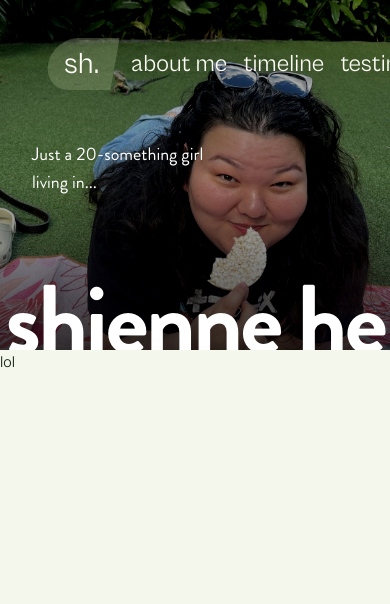
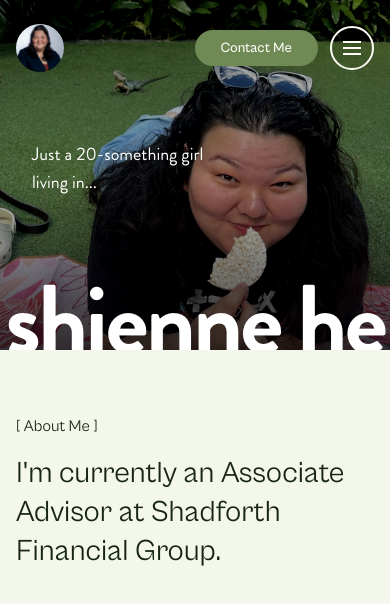
Before and after one commit to freshc0w/shienne-he, a React (Vite) app: page / in a window 390 px wide. Shown: the top 604 px of the page. Built offline with nearby package versions, Linux system fonts and the light colour scheme.

Commit message:
Add it style

```diff
--- a/src/App.tsx
+++ b/src/App.tsx
@@ -1,12 +1,14 @@
 import "./App.css";
 import { Header } from "./components/header/Header";
 import { HeroSection } from "./components/hero/hero-section";
+import { AboutSection } from "./components/about/about-section";
+
 const App = () => {
   return (
     <div className="min-h-[300vh]">
       <Header />
       <HeroSection />
-      <section id="intro-text">lol</section>
+      <AboutSection />
     </div>
   );
 };
--- /dev/null
+++ b/src/components/about/about-section.tsx
@@ -0,0 +1,14 @@
+export const AboutSection = () => {
+  return (
+    <section id="intro-text" className="container mx-auto px-4 md:px-6">
+      <div className="flex flex-col md:flex-row gap-4 md:gap-2 pt-16 md:pt-24">
+        <div className="md:w-2/12 text-base md:text-xl">[ About Me ]</div>
+        <div className="md:w-10/12 text-3xl md:text-5xl leading-[1.3]">
+          <p>
+            I'm currently an Associate Advisor at Shadforth Financial Group.
+          </p>
+        </div>
+      </div>
+    </section>
+  );
+};
--- a/src/components/header/Header.tsx
+++ b/src/components/header/Header.tsx
@@ -8,6 +8,7 @@ import { IMAGES } from "../../constants";
 export const Header = () => {
   const [scrollingUp, setScrollingUp] = useState(false);
   const [isScrolled, setIsScrolled] = useState(false);
+  const [mobileMenuOpen, setMobileMenuOpen] = useState(false);
   const lastScrollY = useRef(0);
 
   useEffect(() => {
@@ -32,17 +33,20 @@ export const Header = () => {
   const showLinks = !isScrolled || scrollingUp;
 
   return (
+    <>
       <header className="fixed w-full z-50 top-0 with-intro text-primary-foreground">
-      <div className="flex justify-between items-center w-full font-sans text-2xl px-12 py-6">
+        <div className="flex justify-between items-center w-full font-sans text-2xl px-4 md:px-12 py-4 md:py-6">
           <div className="flex items-center py-2">
             <img
               src={IMAGES.image_7.src}
               alt={IMAGES.image_7.alt}
-            className="w-16 h-16 rounded-full object-cover"
+              className="w-12 h-12 md:w-16 md:h-16 rounded-full object-cover"
             />
           </div>
+
+          {/* Desktop Navigation */}
           <motion.div
-          className="flex items-center py"
+            className="hidden lg:flex items-center py"
             animate={{
               backgroundColor:
                 isScrolled && scrollingUp
@@ -112,7 +116,110 @@ export const Header = () => {
               </a>
             </Button>
           </motion.div>
+
+          {/* Mobile Menu Button */}
+          <div className="lg:hidden flex items-center gap-3">
+            <Button
+              variant="default"
+              className="rounded-full gap-2 text-sm px-6 py-2 border-2 bg-primary text-primary-foreground border-primary"
+              asChild
+            >
+              <a href="#contact">
+                <span>Contact Me</span>
+              </a>
+            </Button>
+            <button
+              onClick={() => setMobileMenuOpen(!mobileMenuOpen)}
+              className={`p-2 rounded-full border-2 transition-all duration-300 ${
+                isScrolled
+                  ? "border-foreground bg-background text-foreground"
+                  : "border-primary-foreground bg-transparent text-primary-foreground"
+              }`}
+              aria-label="Toggle menu"
+            >
+              <svg
+                width="24"
+                height="24"
+                viewBox="0 0 24 24"
+                fill="none"
+                stroke="currentColor"
+                strokeWidth="2"
+              >
+                {mobileMenuOpen ? (
+                  <path d="M18 6L6 18M6 6l12 12" />
+                ) : (
+                  <>
+                    <path d="M3 12h18M3 6h18M3 18h18" />
+                  </>
+                )}
+              </svg>
+            </button>
+          </div>
         </div>
       </header>
+
+      {/* Mobile Menu Overlay */}
+      <AnimatePresence>
+        {mobileMenuOpen && (
+          <motion.div
+            initial={{ opacity: 0 }}
+            animate={{ opacity: 1 }}
+            exit={{ opacity: 0 }}
+            transition={{ duration: 0.3 }}
+            className="fixed inset-0 bg-background/95 backdrop-blur-sm z-40 lg:hidden"
+            onClick={() => setMobileMenuOpen(false)}
+          >
+            <div className="flex flex-col items-center justify-center h-full gap-8 px-6">
+              <motion.a
+                href="#intro-text"
+                onClick={() => setMobileMenuOpen(false)}
+                className="text-3xl text-foreground hover:opacity-70 transition-opacity"
+                initial={{ opacity: 0, y: 20 }}
+                animate={{ opacity: 1, y: 0 }}
+                transition={{ duration: 0.3, delay: 0.1 }}
+              >
+                about me
+              </motion.a>
+              <motion.a
+                href="#timeline"
+                onClick={() => setMobileMenuOpen(false)}
+                className="text-3xl text-foreground hover:opacity-70 transition-opacity"
+                initial={{ opacity: 0, y: 20 }}
+                animate={{ opacity: 1, y: 0 }}
+                transition={{ duration: 0.3, delay: 0.2 }}
+              >
+                timeline
+              </motion.a>
+              <motion.a
+                href="#testimonials"
+                onClick={() => setMobileMenuOpen(false)}
+                className="text-3xl text-foreground hover:opacity-70 transition-opacity"
+                initial={{ opacity: 0, y: 20 }}
+                animate={{ opacity: 1, y: 0 }}
+                transition={{ duration: 0.3, delay: 0.3 }}
+              >
+                testimonials
+              </motion.a>
+              <motion.div
+                initial={{ opacity: 0, y: 20 }}
+                animate={{ opacity: 1, y: 0 }}
+                transition={{ duration: 0.3, delay: 0.4 }}
+              >
+                <Button
+                  variant="default"
+                  className="rounded-full gap-2 text-lg px-8 py-6 border-2 bg-primary text-primary-foreground border-primary"
+                  asChild
+                >
+                  <a href="#contact" onClick={() => setMobileMenuOpen(false)}>
+                    <span>Contact Me</span>
+                    <ExternalLinkIcon />
+                  </a>
+                </Button>
+              </motion.div>
+            </div>
+          </motion.div>
+        )}
+      </AnimatePresence>
+    </>
   );
 };
```
Lines whose indentation alone changed are shown as unchanged.
